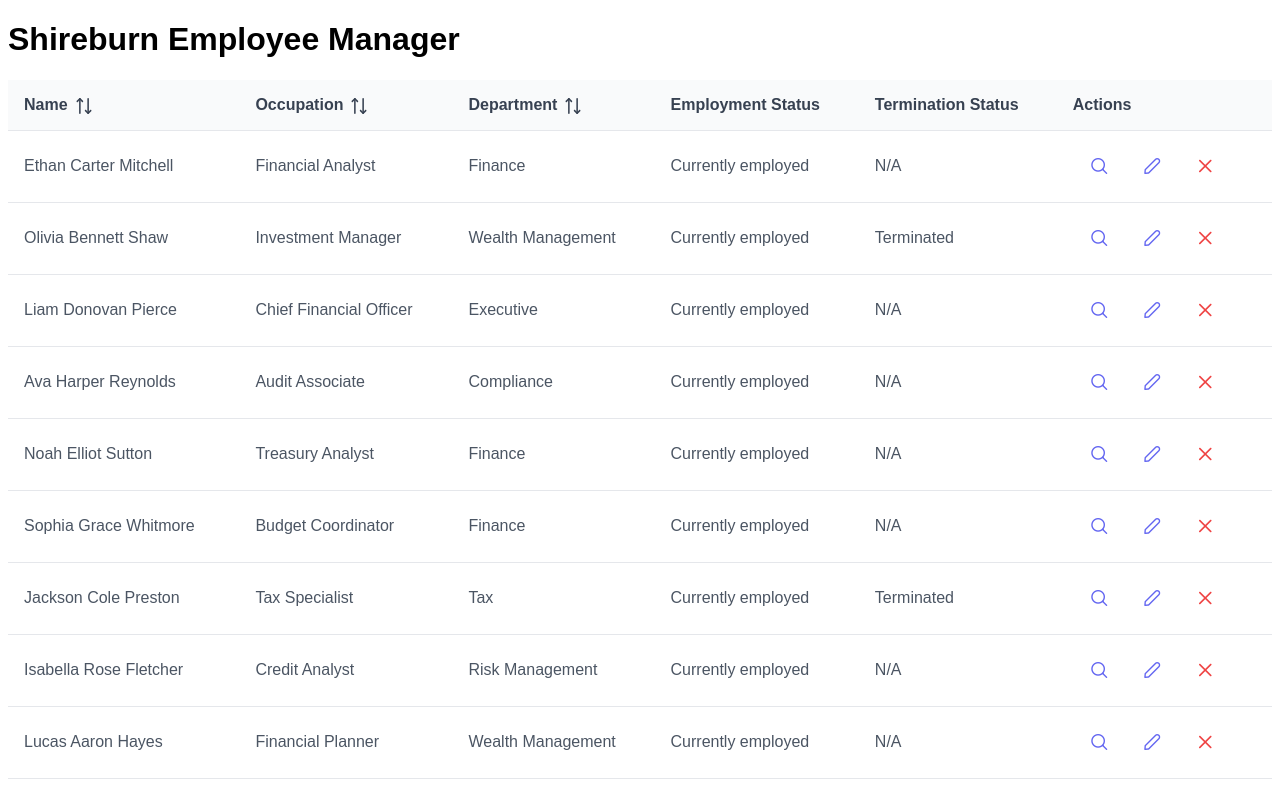
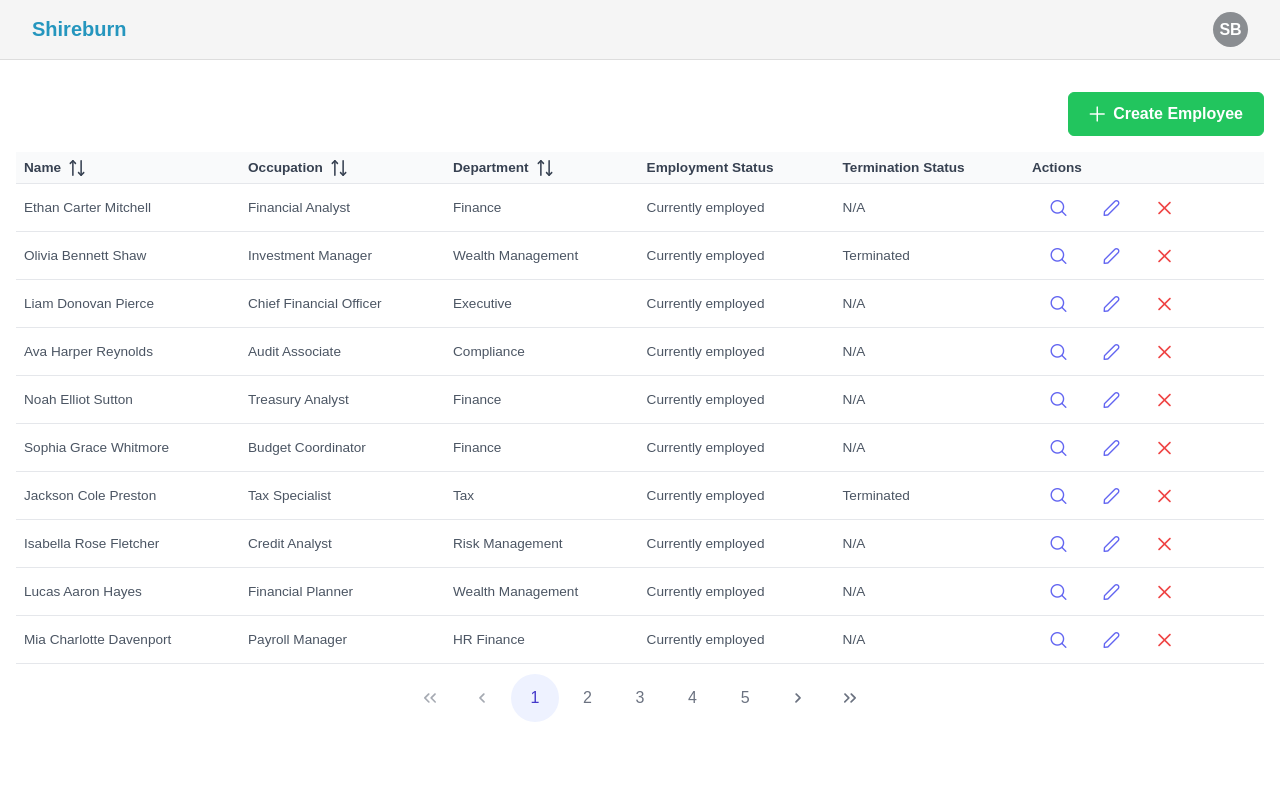
Before and after one commit to danielstorey533/Shireburn, a Vue app: page / in a window 1280 px wide. Shown: the top 800 px of the page. Built offline with nearby package versions, Linux system fonts and the light colour scheme; a web font is replaced by a local one.

Commit message:
Added toolbar and some styling changes (made table look better on different screen sizes)

```diff
--- a/src/App.vue
+++ b/src/App.vue
@@ -1,10 +1,57 @@
 <template>
-  <div>
-    <h1>Shireburn Employee Manager</h1>
-    <EmployeeDashboard />
+  <div class="app-container">
+    <TopBar />
+    <div class="app-content">
+      <EmployeeDashboard />
+    </div>
   </div>
 </template>
 
 <script lang="ts" setup>
 import EmployeeDashboard from './views/EmployeeDashboard.vue'
+import TopBar from './components/TopBar.vue'
 </script>
+
+<style>
+/*Vue was putting some default padding which messed up the Topbar. It might be better
+practice to move this into a separate style.css file */
+html, body {
+  margin: 0;
+  padding: 0;
+  box-sizing: border-box;
+}
+
+.p-datatable .p-datatable-tbody > tr > td,
+.p-datatable .p-datatable-thead > tr > th {
+  padding: 0.25rem 0.5rem;
+  font-size: 0.85rem;
+}
+
+.p-datatable .p-datatable-thead > tr {
+  height: 2rem;
+}
+
+.p-datatable .p-datatable-tbody > tr {
+  height: 2.25rem;
+}
+</style>
+
+<style scoped>
+.app-container {
+  display: flex;
+  flex-direction: column;
+  height: 100vh;
+}
+
+.app-content {
+  flex-grow: 1;
+  padding: 1rem;
+}
+
+html, body {
+  margin: 0;
+  padding: 0;
+  box-sizing: border-box;
+}
+
+</style>
--- /dev/null
+++ b/src/components/TopBar.vue
@@ -0,0 +1,44 @@
+<template>
+  <div class="topbar">
+    <div class="topbar-left">Shireburn</div>
+    <div class="topbar-right">
+      <div class="avatar">SB</div>
+    </div>
+  </div>
+</template>
+
+<style scoped>
+.topbar {
+  display: flex;
+  justify-content: space-between;
+  align-items: center;
+  padding: 1rem 2rem;
+  background-color: #f5f5f5;
+  border-bottom: 1px solid #ddd;
+  height: 60px;
+  box-sizing: border-box;
+}
+
+.logo {
+color: '#2596be'
+}
+
+.topbar-left {
+  font-weight: bold;
+  font-size: 1.25rem;
+  /* Took this color from the Shireburn logo */
+  color: #2596be;
+}
+
+.topbar-right .avatar {
+  background-color: #8a8d91;
+  color: white;
+  font-weight: bold;
+  width: 35px;
+  height: 35px;
+  border-radius: 50%;
+  display: flex;
+  align-items: center;
+  justify-content: center;
+}
+</style>
--- a/src/views/EmployeeDashboard.vue
+++ b/src/views/EmployeeDashboard.vue
@@ -1,5 +1,14 @@
 <template>
   <div>
+  <div style="display: flex; justify-content: flex-end; margin-bottom: 1rem; margin-top: 1rem;">
+      <!-- The brief said to put this below the table but I thought it looked better on top -->
+      <Button
+        label="Create Employee"
+        icon="pi pi-plus"
+        class="p-button-success"
+        @click="onCreate"
+      />
+  </div>
     <DataTable
       :value="employees"
       :paginator="true"
@@ -40,14 +49,7 @@
         </template>
       </Column>
     </DataTable>
-    <div class="flex justify-end mt-4">
-      <Button
-        label="Create Employee"
-        icon="pi pi-plus"
-        class="p-button-success"
-        @click="onCreate"
-      />
-  </div>
+
     <ConfirmDialog />
     <EmployeeModal
       :visible="showModal"
```
